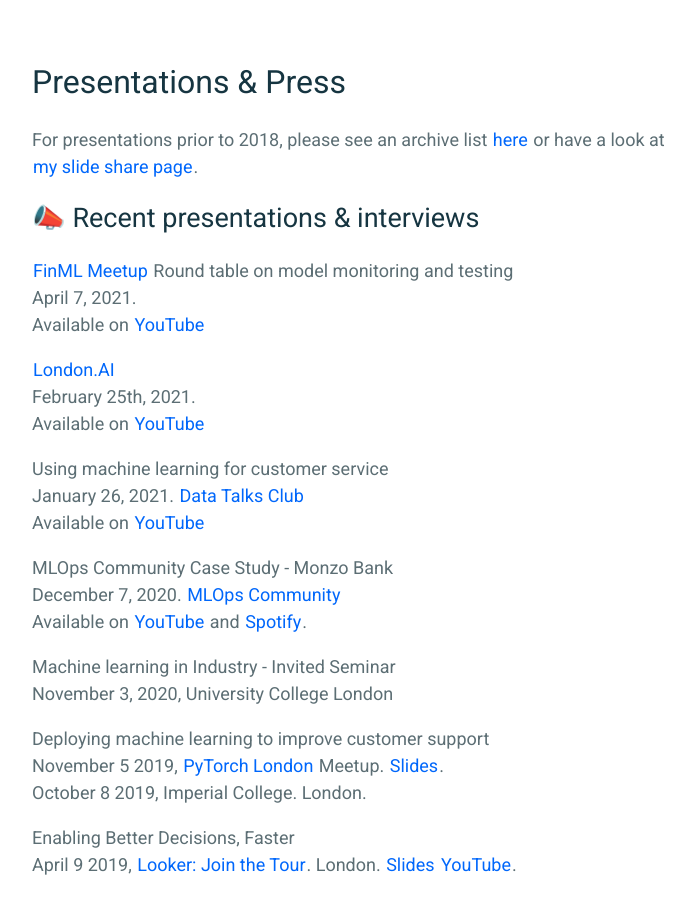
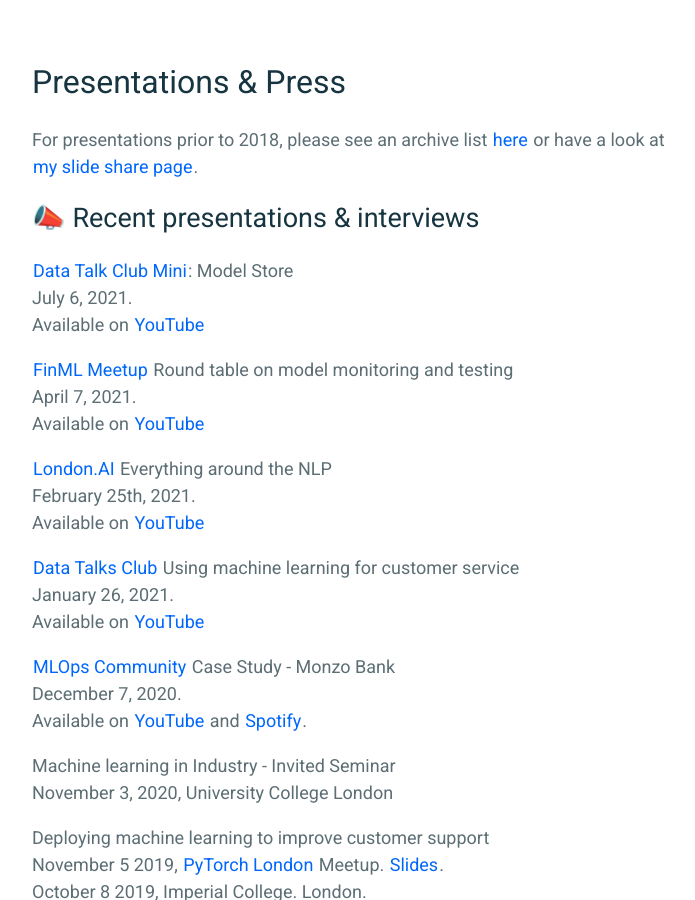
Before and after one commit to nlathia/nlathia.github.io, a Jekyll site: the page built from _pages/public.md, in a window 1280 px wide and 900 px high, scrolled down 231 px. Shown: the whole window, without its empty margins (258-953 px from the left). Built offline with Jekyll 4.4.1, drawn with Linux system fonts in a browser that asks for light colours.

Commit message:
Update public.md

```diff
--- a/_pages/public.md
+++ b/_pages/public.md
@@ -8,20 +8,24 @@
 
 # 📣 Recent presentations & interviews
 
+[Data Talk Club Mini](https://datatalks.club/): Model Store
+<br />July 6, 2021.
+<br />Available on [YouTube](https://www.youtube.com/watch?v=85BWnKmOZl8)
+
 [FinML Meetup](https://finml.substack.com/p/finml-model-testing-and-monitoring) Round table on model monitoring and testing
 <br />April 7, 2021.
 <br />Available on [YouTube](https://www.youtube.com/watch?v=fZuHrjS4nhM)
 
-[London.AI](https://www.getrevue.co/profile/londonai/issues/london-ai-is-back-signup-now-for-thursday-25th-event-6pm-gmt-240599)
+[London.AI](https://www.getrevue.co/profile/londonai/issues/london-ai-is-back-signup-now-for-thursday-25th-event-6pm-gmt-240599) Everything around the NLP
 <br />February 25th, 2021.
 <br />Available on [YouTube](https://www.youtube.com/watch?v=Ts887FBSu6A)
 
-Using machine learning for customer service
-<br />January 26, 2021. [Data Talks Club](https://datatalks.club/)
+[Data Talks Club](https://datatalks.club/) Using machine learning for customer service
+<br />January 26, 2021.
 <br />Available on [YouTube](https://www.youtube.com/watch?v=ohjSvKdUumY)
 
-MLOps Community Case Study - Monzo Bank
-<br />December 7, 2020. [MLOps Community](https://mlops.community/)
+[MLOps Community](https://mlops.community/) Case Study - Monzo Bank
+<br />December 7, 2020.
 <br />Available on [YouTube](https://www.youtube.com/watch?v=EyLGKmPAZLY) and [Spotify](https://open.spotify.com/episode/6WHkhgmBwsNS3pYDC1rKPs?si=Z0v1aPtOQrWWjzlWOdCzmQ).
 
 Machine learning in Industry - Invited Seminar
```
